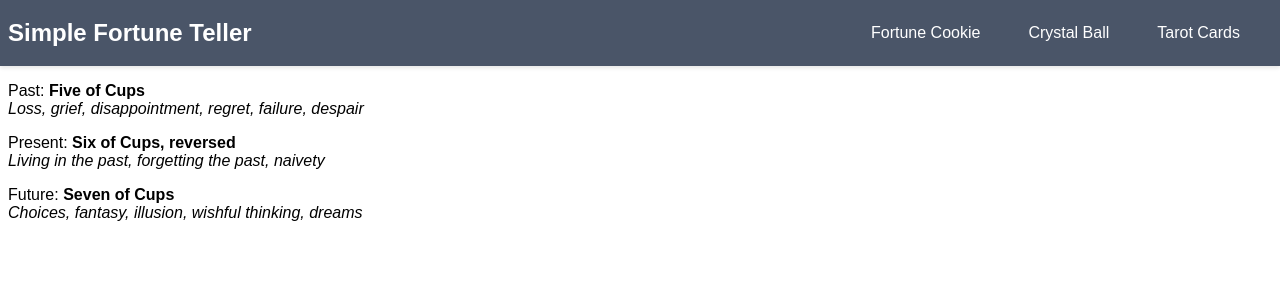
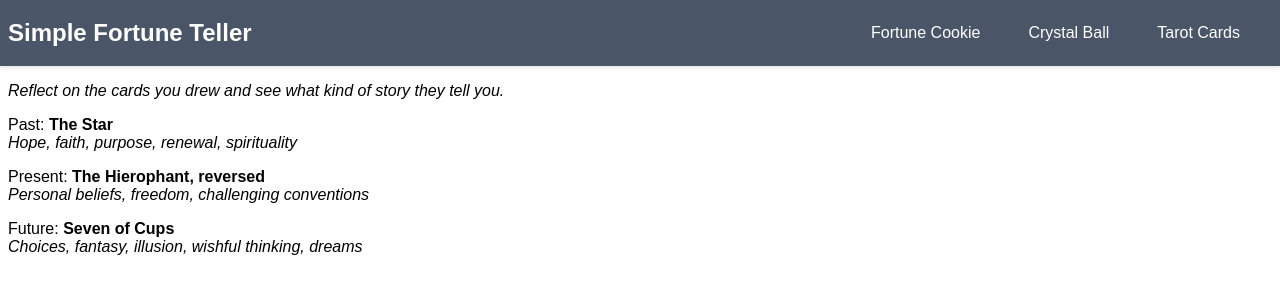
Before and after one commit to nshiff/fortune-teller, a React (Vite) app: page /tarot-cards in a window 1280 px wide. Shown: the top 300 px of the page. Built offline with nearby package versions, Linux system fonts and the light colour scheme.

Commit message:
dynamic tarot cards

```diff
--- a/src/components/TarotCard.tsx
+++ b/src/components/TarotCard.tsx
@@ -1,4 +1,4 @@
-import { type TarotCard } from "../constants/tarot";
+import { type TarotCardInterface } from "../constants/tarot";
 import "./TarotCard.css";
 
 export function TarotCard({
@@ -7,7 +7,7 @@ export function TarotCard({
   isReversed,
 }: {
   era: string;
-  tarotCard: TarotCard;
+  tarotCard: TarotCardInterface;
   isReversed: boolean;
 }) {
   return (
--- a/src/constants/tarot.ts
+++ b/src/constants/tarot.ts
@@ -1,4 +1,4 @@
-export type TarotCard = {
+export type TarotCardInterface = {
   id: number;
   name: string;
   arcana: string;
@@ -8,7 +8,7 @@ export type TarotCard = {
   reversedMeaning: string;
 };
 
-export const tarotDeck: TarotCard[] = [
+export const tarotDeck: TarotCardInterface[] = [
   // Major Arcana (22 cards)
   {
     id: 0,
--- a/src/routes/TarotCards.tsx
+++ b/src/routes/TarotCards.tsx
@@ -1,12 +1,48 @@
+import { useEffect, useState } from "react";
 import { TarotCard } from "../components/TarotCard";
-import { tarotDeck } from "../constants/tarot";
+import { type TarotCardInterface, tarotDeck } from "../constants/tarot";
 
 export function TarotCards() {
+  const [cardPast, setCardPast] = useState<TarotCardInterface | null>(null);
+  const [cardPresent, setCardPresent] = useState<TarotCardInterface | null>(
+    null
+  );
+  const [cardFuture, setCardFuture] = useState<TarotCardInterface | null>(null);
+
+  useEffect(() => {
+    const index1 = Math.floor(Math.random() * tarotDeck.length);
+
+    // logic to avoid duplicates, i.e. picking the same card twice
+    let index2 = index1;
+    while (index2 === index1) {
+      index2 = Math.floor(Math.random() * tarotDeck.length);
+    }
+
+    let index3 = index2;
+    while (index3 === index2 || index3 === index1) {
+      index3 = Math.floor(Math.random() * tarotDeck.length);
+    }
+
+    setCardPast(tarotDeck[index1]);
+    setCardPresent(tarotDeck[index2]);
+    setCardFuture(tarotDeck[index3]);
+  }, []);
+
+  if (!cardPast || !cardPresent || !cardFuture) {
+    return null;
+  }
+
   return (
     <div>
-      <TarotCard era="Past" tarotCard={tarotDeck[40]} isReversed={false} />
-      <TarotCard era="Present" tarotCard={tarotDeck[41]} isReversed={true} />
-      <TarotCard era="Future" tarotCard={tarotDeck[42]} isReversed={false} />
+      <p>
+        <em>
+          Reflect on the cards you drew and see what kind of story they tell
+          you.
+        </em>
+      </p>
+      <TarotCard era="Past" tarotCard={cardPast} isReversed={false} />
+      <TarotCard era="Present" tarotCard={cardPresent} isReversed={true} />
+      <TarotCard era="Future" tarotCard={cardFuture} isReversed={false} />
     </div>
   );
 }
```
